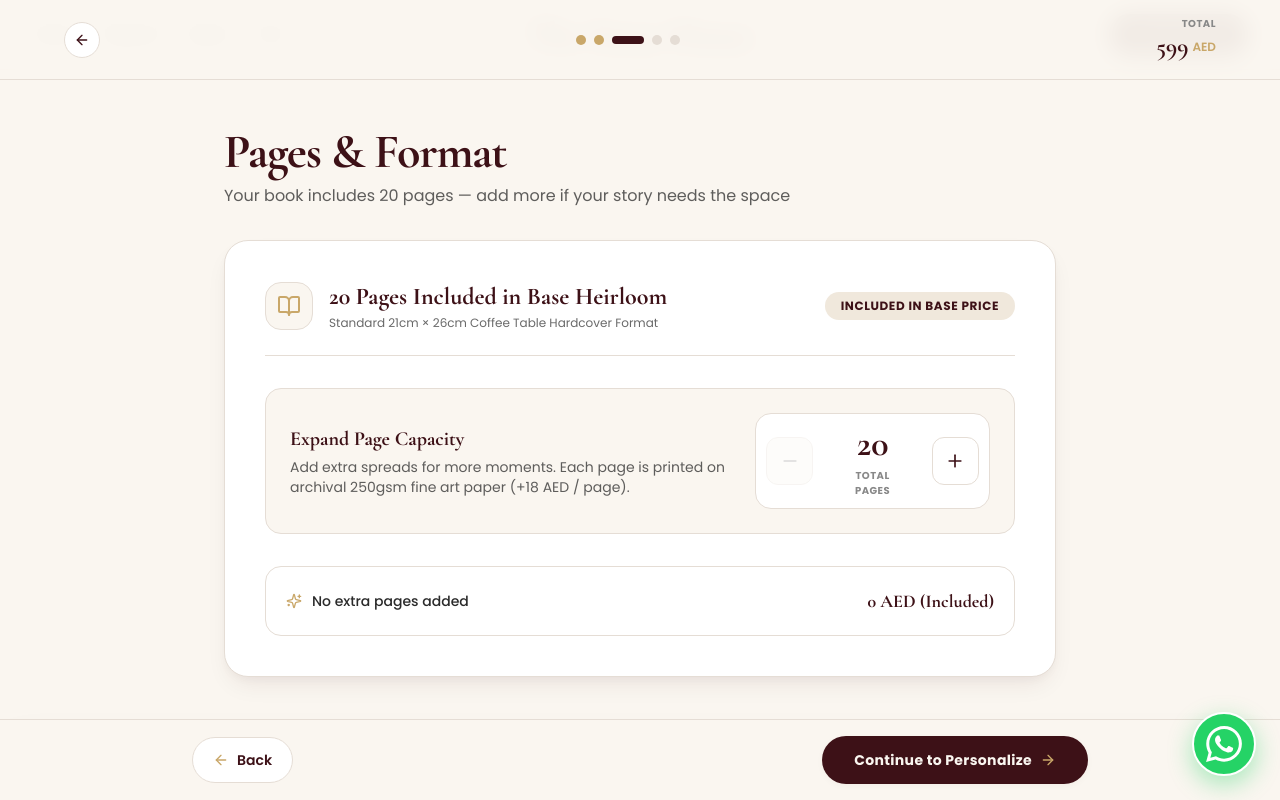
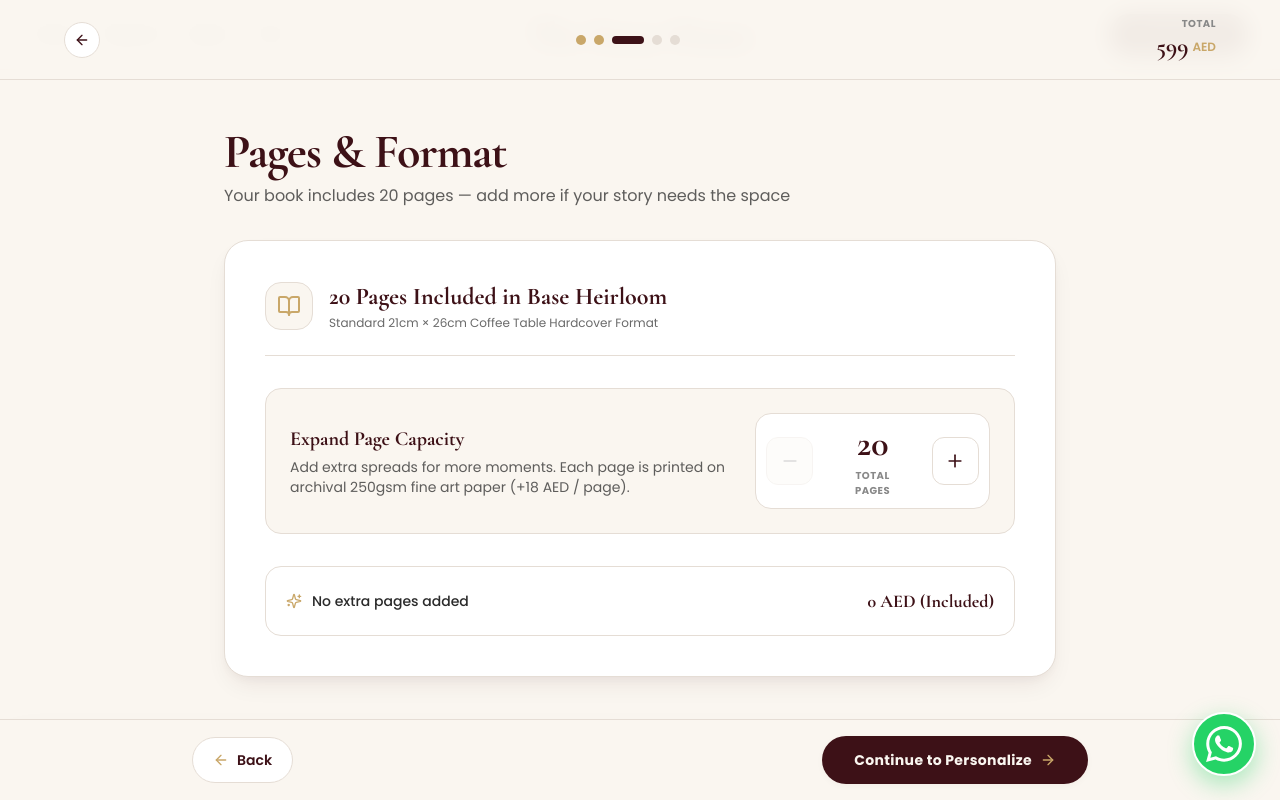
Before and after one commit to uiuxbyahsan/theestoryhousee, a Next.js app: page /build/pages in a window 1280 px wide. Shown: the top 800 px of the page. Built offline with nearby package versions, Linux system fonts and the light colour scheme.

Commit message:
Remove 'Included in Base Price' tag from Step 3 Pages & Format

```diff
--- a/src/app/build/pages/page.tsx
+++ b/src/app/build/pages/page.tsx
@@ -55,10 +55,6 @@ export default function BuildPagesPage() {
               </span>
             </div>
           </div>
-
-          <span className="text-xs font-bold bg-[#F0E8DC] text-[#3D1117] px-4 py-1.5 rounded-full uppercase tracking-wider">
-            Included in Base Price
-          </span>
         </div>
 
         {/* Stepper (+ / -) to Add Extra Pages */}
```
